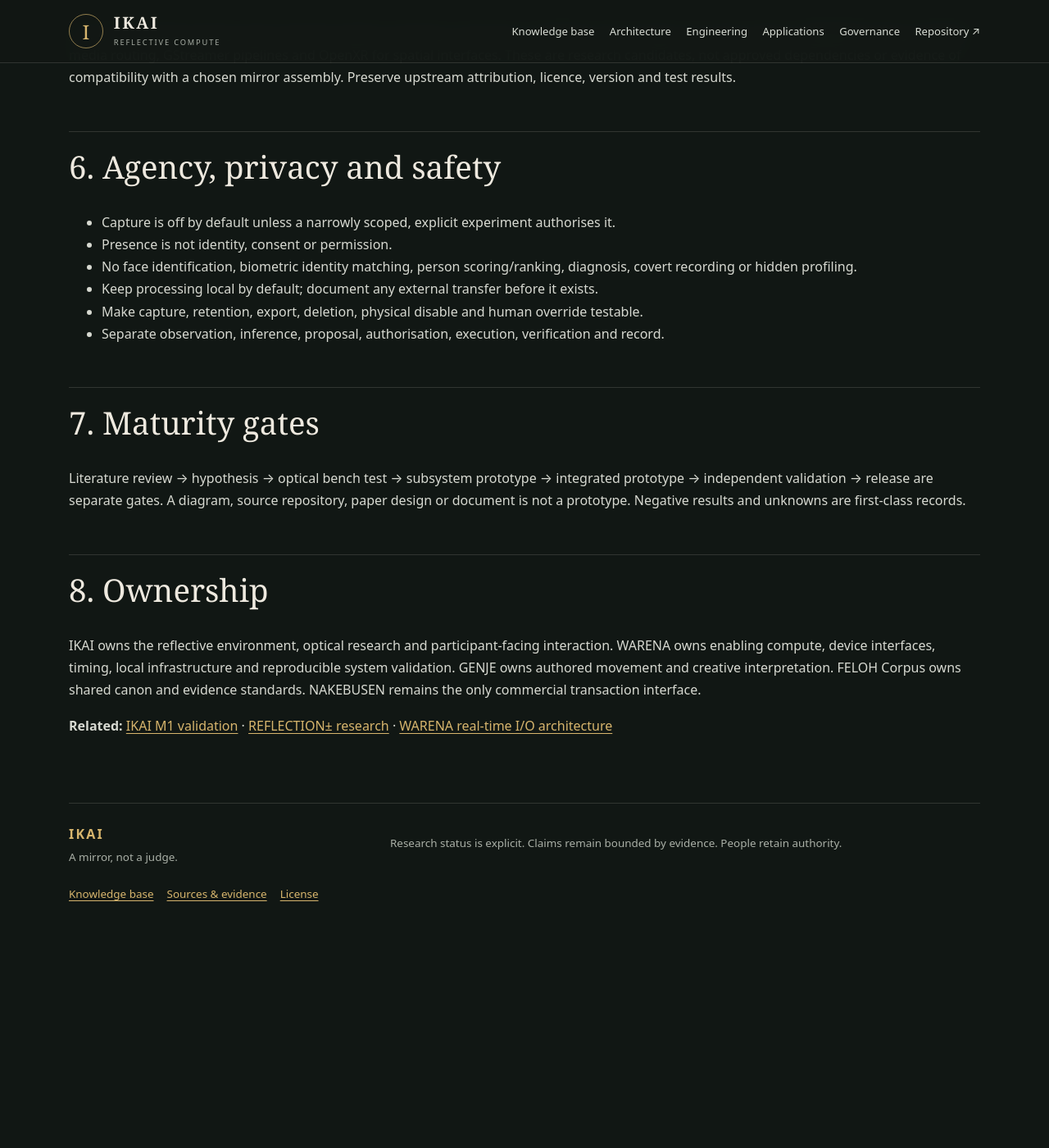
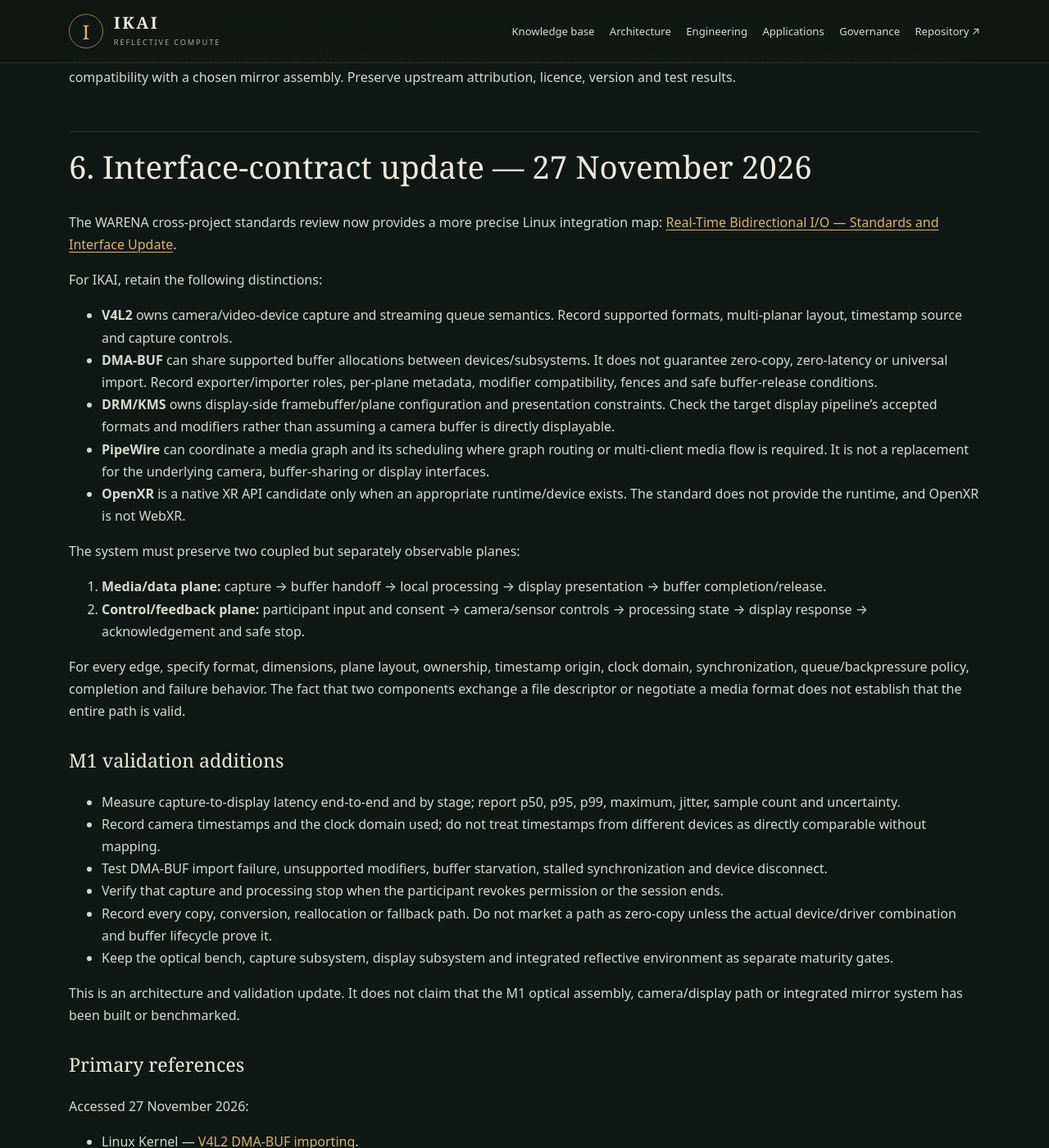
Before and after one commit to donfelohke/Ikai, a Jekyll site: the page built from docs/IKAI-REALTIME-BIDIRECTIONAL-IO-AND-MIRROR-SYSTEMS-2026-11-22.md, in a window 1280 px wide and 1400 px high, scrolled down 3002 px. Shown: the whole window at 82% size. Built offline with Jekyll 4.4.1, drawn with Linux system fonts in a browser that asks for light colours; our own code applies the rules of GitHub Pages for plain Markdown files; before the commit the page ends 4168 px from its top, so only the background shows below that; some of the changed text lies outside the part shown.

Commit message:
Update IKAI mirror I/O research with Linux interface contracts (#46)
* Align IKAI mirror I/O research with current Linux interfaces

* Index current cross-project I/O standards research

```diff
--- a/docs/IKAI-REALTIME-BIDIRECTIONAL-IO-AND-MIRROR-SYSTEMS-2026-11-22.md
+++ b/docs/IKAI-REALTIME-BIDIRECTIONAL-IO-AND-MIRROR-SYSTEMS-2026-11-22.md
@@ -69,7 +69,48 @@ No benchmark values are asserted until an experiment is actually run.
 
 Survey and qualify existing native interfaces before inventing a new stack. Candidate areas include Linux V4L2 capture, DRM/KMS display, PipeWire media routing, GStreamer pipelines and OpenXR for spatial interfaces. These are research candidates, not approved dependencies or evidence of compatibility with a chosen mirror assembly. Preserve upstream attribution, licence, version and test results.
 
-## 6. Agency, privacy and safety
+## 6. Interface-contract update — 27 November 2026
+
+The WARENA cross-project standards review now provides a more precise Linux integration map: [Real-Time Bidirectional I/O — Standards and Interface Update](https://github.com/donfelohke/WARENA/blob/main/docs/research/REALTIME-BIDIRECTIONAL-IO-REFERENCE-UPDATE-2026-11-27.md).
+
+For IKAI, retain the following distinctions:
+
+- **V4L2** owns camera/video-device capture and streaming queue semantics. Record supported formats, multi-planar layout, timestamp source and capture controls.
+- **DMA-BUF** can share supported buffer allocations between devices/subsystems. It does not guarantee zero-copy, zero-latency or universal import. Record exporter/importer roles, per-plane metadata, modifier compatibility, fences and safe buffer-release conditions.
+- **DRM/KMS** owns display-side framebuffer/plane configuration and presentation constraints. Check the target display pipeline's accepted formats and modifiers rather than assuming a camera buffer is directly displayable.
+- **PipeWire** can coordinate a media graph and its scheduling where graph routing or multi-client media flow is required. It is not a replacement for the underlying camera, buffer-sharing or display interfaces.
+- **OpenXR** is a native XR API candidate only when an appropriate runtime/device exists. The standard does not provide the runtime, and OpenXR is not WebXR.
+
+The system must preserve two coupled but separately observable planes:
+
+1. **Media/data plane:** capture → buffer handoff → local processing → display presentation → buffer completion/release.
+2. **Control/feedback plane:** participant input and consent → camera/sensor controls → processing state → display response → acknowledgement and safe stop.
+
+For every edge, specify format, dimensions, plane layout, ownership, timestamp origin, clock domain, synchronization, queue/backpressure policy, completion and failure behavior. The fact that two components exchange a file descriptor or negotiate a media format does not establish that the entire path is valid.
+
+### M1 validation additions
+
+- Measure capture-to-display latency end-to-end and by stage; report p50, p95, p99, maximum, jitter, sample count and uncertainty.
+- Record camera timestamps and the clock domain used; do not treat timestamps from different devices as directly comparable without mapping.
+- Test DMA-BUF import failure, unsupported modifiers, buffer starvation, stalled synchronization and device disconnect.
+- Verify that capture and processing stop when the participant revokes permission or the session ends.
+- Record every copy, conversion, reallocation or fallback path. Do not market a path as zero-copy unless the actual device/driver combination and buffer lifecycle prove it.
+- Keep the optical bench, capture subsystem, display subsystem and integrated reflective environment as separate maturity gates.
+
+This is an architecture and validation update. It does not claim that the M1 optical assembly, camera/display path or integrated mirror system has been built or benchmarked.
+
+### Primary references
+
+Accessed 27 November 2026:
+
+- Linux Kernel — [V4L2 DMA-BUF importing](https://docs.kernel.org/userspace-api/media/v4l/dmabuf.html).
+- Linux Kernel — [DMA-BUF buffer sharing and synchronization](https://docs.kernel.org/driver-api/dma-buf.html).
+- Linux Kernel — [V4L2 buffer metadata and timestamps](https://docs.kernel.org/userspace-api/media/v4l/buffer.html).
+- Linux Kernel — [DRM/KMS](https://docs.kernel.org/gpu/drm-kms.html).
+- PipeWire — [Graph scheduling](https://docs.pipewire.org/page_scheduling.html).
+- Khronos — [OpenXR Registry](https://registry.khronos.org/OpenXR/).
+
+## 7. Agency, privacy and safety
 
 - Capture is off by default unless a narrowly scoped, explicit experiment authorises it.
 - Presence is not identity, consent or permission.
@@ -78,11 +119,11 @@ Survey and qualify existing native interfaces before inventing a new stack. Cand
 - Make capture, retention, export, deletion, physical disable and human override testable.
 - Separate observation, inference, proposal, authorisation, execution, verification and record.
 
-## 7. Maturity gates
+## 8. Maturity gates
 
 Literature review → hypothesis → optical bench test → subsystem prototype → integrated prototype → independent validation → release are separate gates. A diagram, source repository, paper design or document is not a prototype. Negative results and unknowns are first-class records.
 
-## 8. Ownership
+## 9. Ownership
 
 IKAI owns the reflective environment, optical research and participant-facing interaction. WARENA owns enabling compute, device interfaces, timing, local infrastructure and reproducible system validation. GENJE owns authored movement and creative interpretation. FELOH Corpus owns shared canon and evidence standards. NAKEBUSEN remains the only commercial transaction interface.
 
```
Also changed, not shown: docs/README.md (+2 -1 lines).
